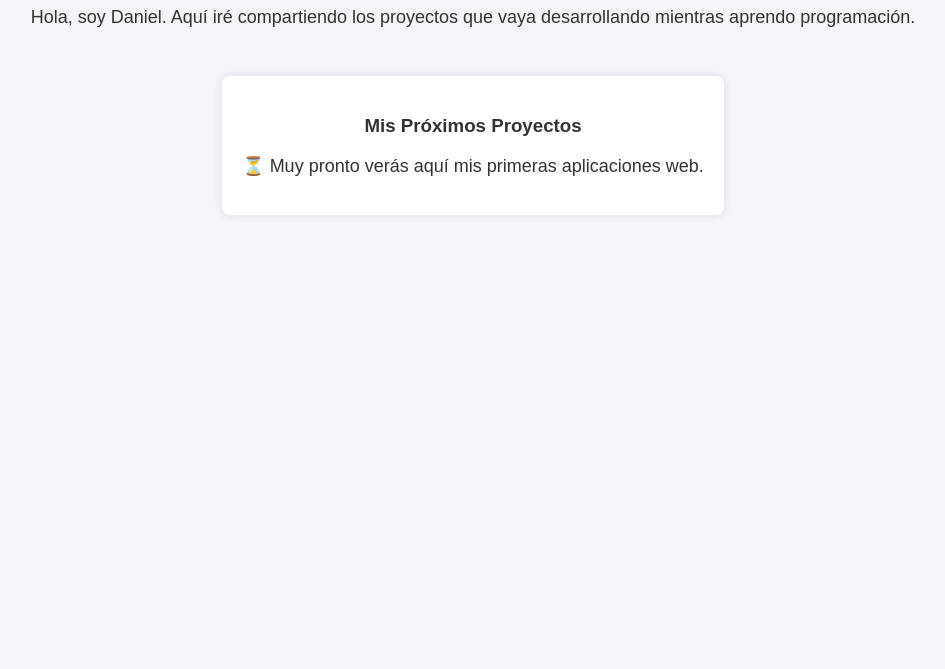
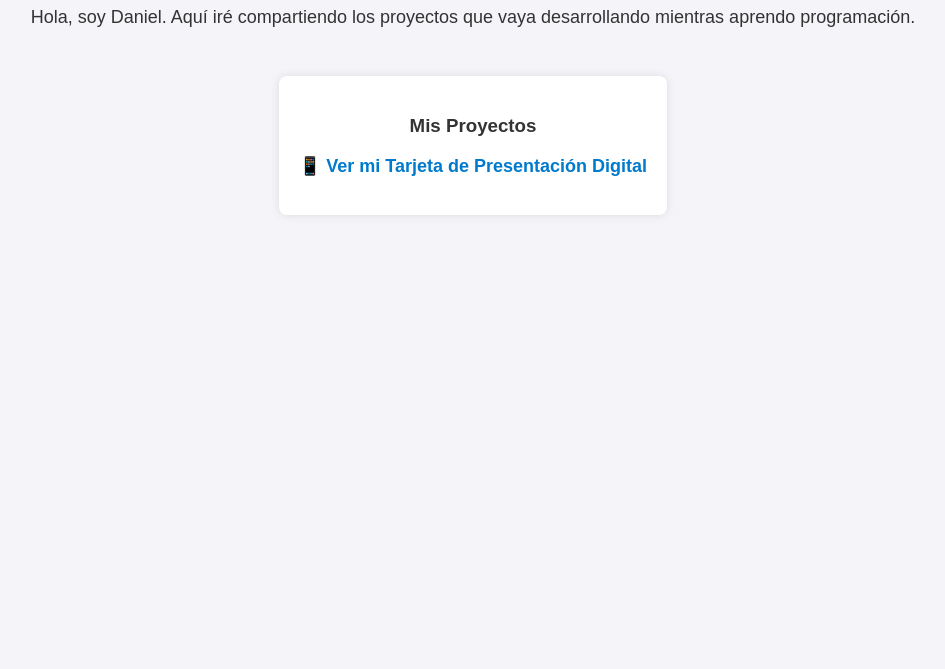
Before and after one commit to edierdanielar-boop/portafolio-daniel, a plain HTML site: page index.html in a window 1280 px wide. Shown: the part 131-800 px from the top of the page, without its empty margins (167-1112 px from the left). Drawn offline with Linux system fonts and the light colour scheme.

Commit message:
Update index.html

```diff
--- a/index.html
+++ b/index.html
@@ -30,9 +30,10 @@
     <p>Hola, soy Daniel. Aquí iré compartiendo los proyectos que vaya desarrollando mientras aprendo programación.</p>
 
     <div class="proyectos">
-        <h3>Mis Próximos Proyectos</h3>
-        <p>⏳ Muy pronto verás aquí mis primeras aplicaciones web.</p>
+        <h3>Mis Proyectos</h3>
+        <p>📱 <a href="https://edierdanielar-boop.github.io/tarjeta-digital/" style="color: #007acc; font-weight: bold; text-decoration: none;">Ver mi Tarjeta de Presentación Digital</a></p>
     </div>
+
 
 </body>
 </html>
```
